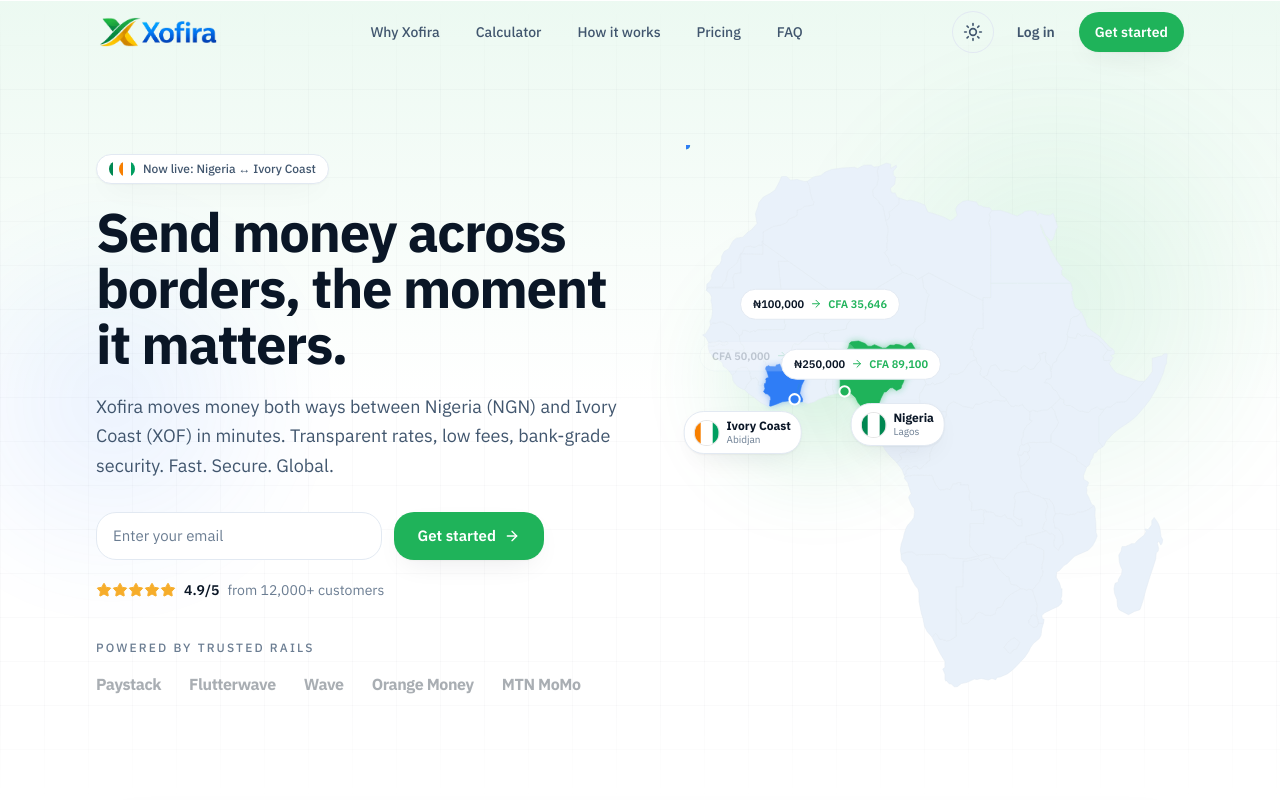
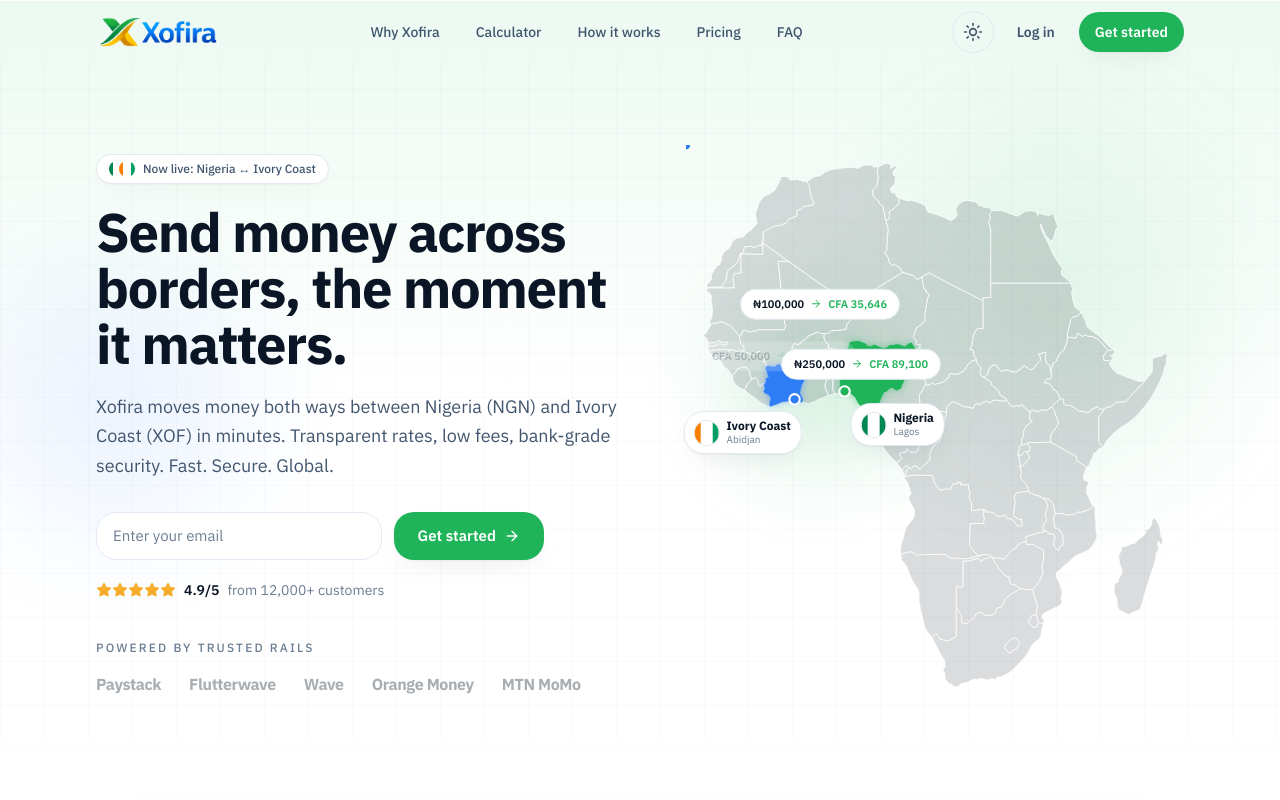
Before and after one commit to JoelEmmanuelCloud/xofirawesite, a Next.js app: page / in a window 1280 px wide. Shown: the top 800 px of the page. Built offline with nearby package versions, Linux system fonts and the light colour scheme.

Commit message:
style: increase map contrast against page background

```diff
--- a/src/components/CorridorMap.tsx
+++ b/src/components/CorridorMap.tsx
@@ -63,11 +63,11 @@
           </filter>
         </defs>
 
-        <g className="stroke-border" strokeWidth={0.5}>
+        <g className="stroke-background" strokeWidth={0.7}>
           {COUNTRIES.map((c) => {
             const highlight = c.id === NG_ID || c.id === CI_ID;
             if (highlight) return null;
-            return <path key={c.id} d={c.d} className="fill-surface-strong" />;
+            return <path key={c.id} d={c.d} className="fill-ink/15" />;
           })}
         </g>
 
```
